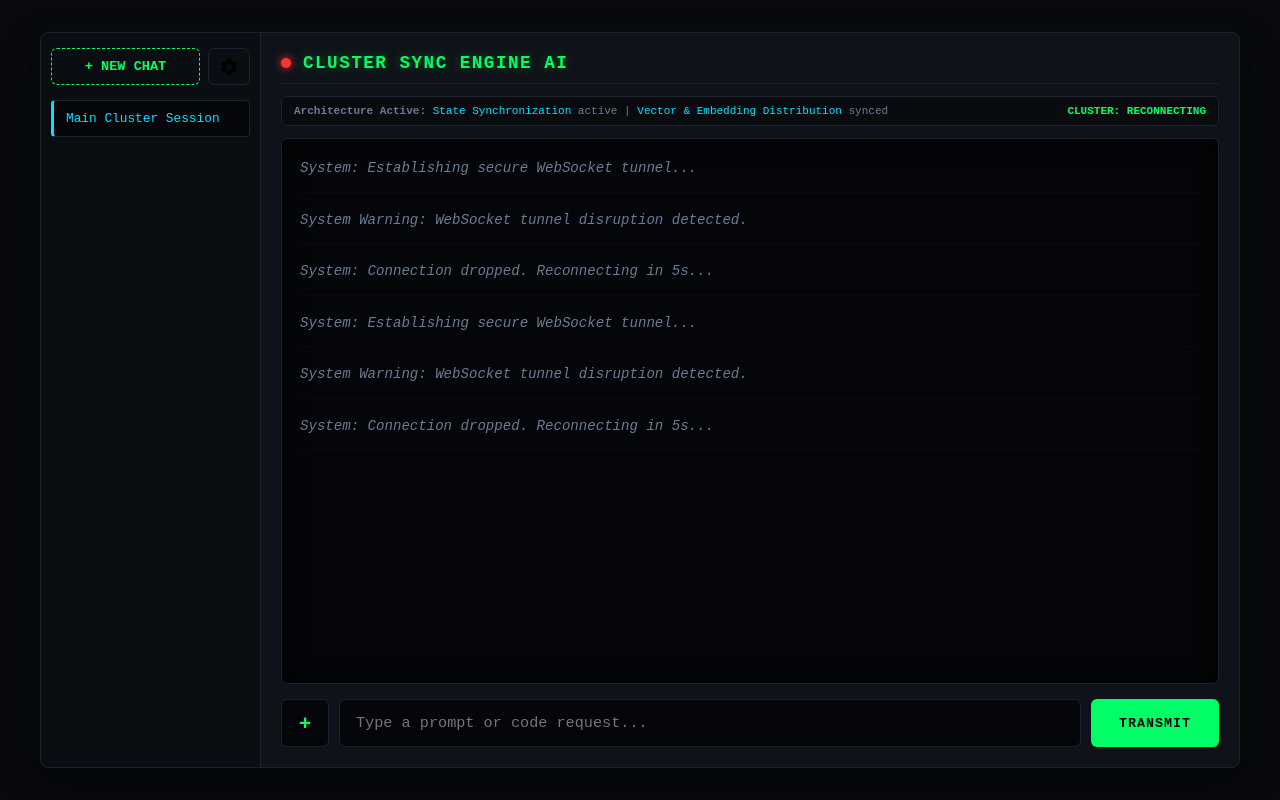
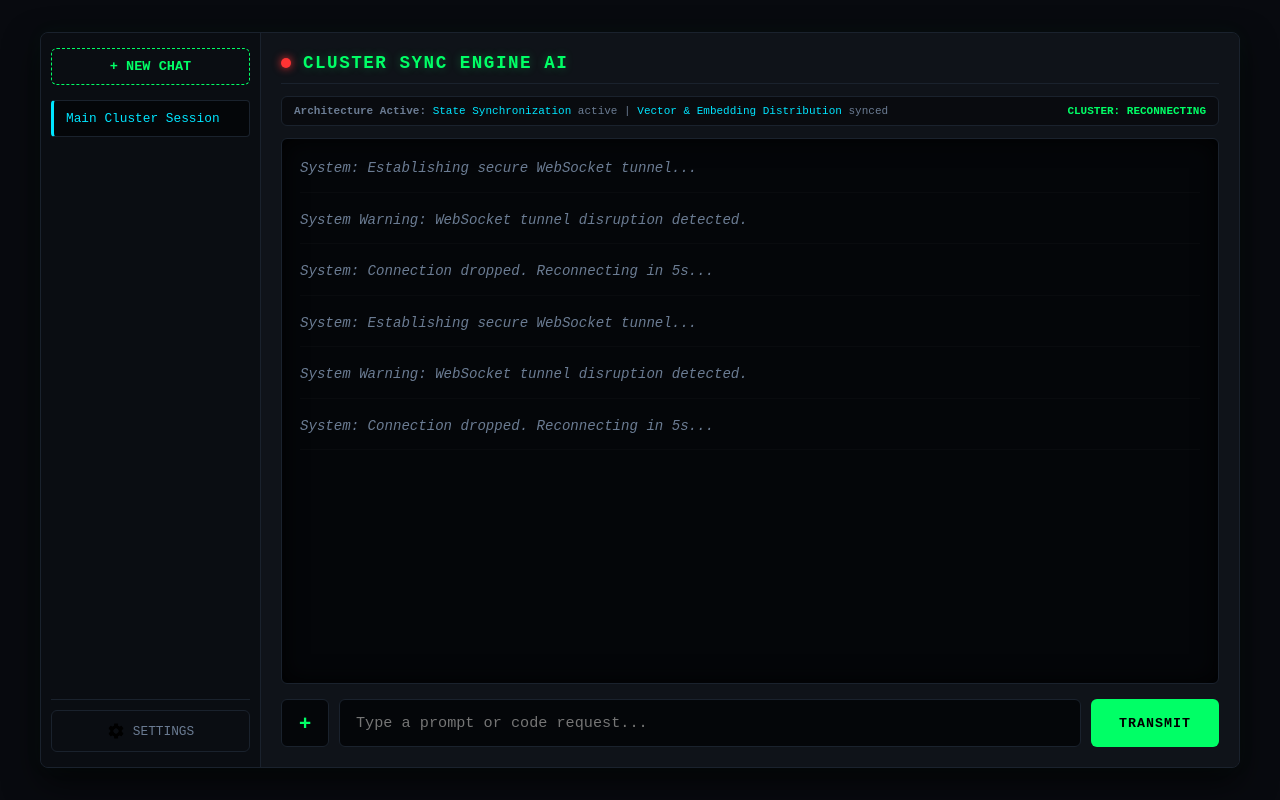
Before and after one commit to breezipsettings-max/Bridgeserver, a website: page index.html in a window 1280 px wide. Drawn offline with nearby package versions, Linux system fonts and the light colour scheme.

Commit message:
Update index.html

```diff
--- a/index.html
+++ b/index.html
@@ -85,29 +85,6 @@
             color: #000;
         }
 
-        .settings-btn {
-            background: transparent;
-            border: 1px solid var(--border-color);
-            border-radius: 6px;
-            width: 42px;
-            cursor: pointer;
-            display: flex;
-            align-items: center;
-            justify-content: center;
-            transition: all 0.2s;
-        }
-
-        .settings-btn:hover {
-            border-color: var(--accent-green);
-            background: rgba(0,255,102,0.05);
-        }
-
-        .settings-btn img {
-            width: 20px;
-            height: 20px;
-            object-fit: contain;
-        }
-
         .tab-list {
             flex: 1;
             overflow-y: auto;
@@ -139,6 +116,42 @@
             color: var(--accent-cyan);
             border-color: var(--border-color);
             border-left: 3px solid var(--accent-cyan);
+        }
+
+        /* Sidebar Bottom Settings Button Placement */
+        .sidebar-bottom {
+            padding-top: 10px;
+            border-top: 1px solid var(--border-color);
+            margin-top: 10px;
+        }
+
+        .settings-btn {
+            background: transparent;
+            border: 1px solid var(--border-color);
+            border-radius: 6px;
+            width: 100%;
+            height: 42px;
+            cursor: pointer;
+            display: flex;
+            align-items: center;
+            justify-content: center;
+            gap: 8px;
+            color: var(--text-dim);
+            font-family: inherit;
+            font-size: 0.8rem;
+            transition: all 0.2s;
+        }
+
+        .settings-btn:hover {
+            border-color: var(--accent-green);
+            color: var(--accent-green);
+            background: rgba(0,255,102,0.05);
+        }
+
+        .settings-btn img {
+            width: 18px;
+            height: 18px;
+            object-fit: contain;
         }
 
         /* Right Terminal Area */
@@ -517,12 +530,15 @@
         <div class="sidebar">
             <div class="sidebar-top-cluster">
                 <button class="new-chat-btn" onclick="createNewTab()">+ NEW CHAT</button>
-                <button class="settings-btn" onclick="toggleSettings(true)" title="Settings">
-                    <img src="assets/Settings.png" alt="Settings">
-                </button>
             </div>
             <div class="tab-list" id="tab-list">
                 <!-- Dynamic tabs append here -->
+            </div>
+            <div class="sidebar-bottom">
+                <button class="settings-btn" onclick="toggleSettings(true)" title="Settings">
+                    <img src="assets/Settings.png" alt="Settings">
+                    <span>SETTINGS</span>
+                </button>
             </div>
         </div>
 
```
